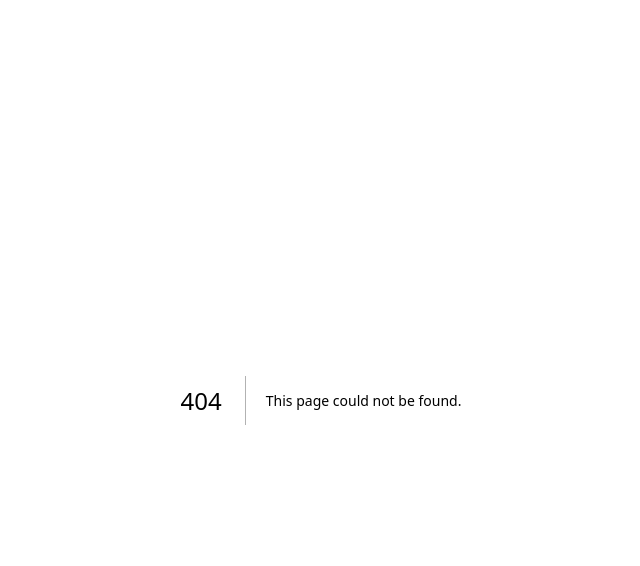
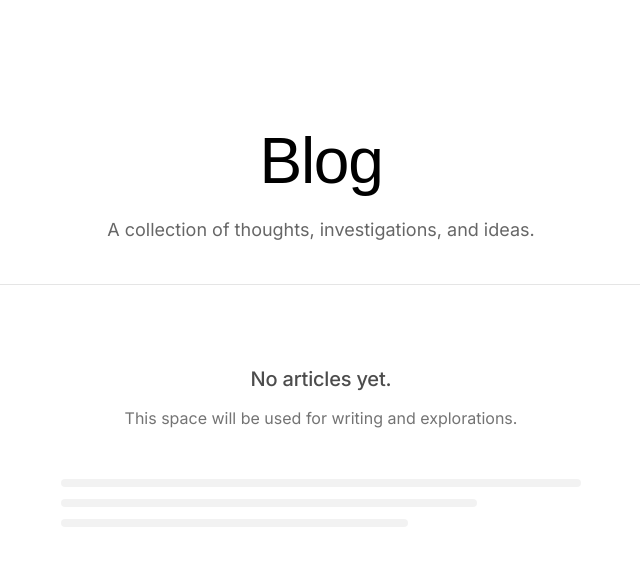
Before and after one commit to anvikaraina/Minimalist-Portfolio, a Next.js app: page /blog in a window 1280 px wide. Before the commit this address had no page. Shown: the top 566 px of the page, without its empty margins (319-959 px from the left). Built offline with nearby package versions, Linux system fonts and the light colour scheme; a web font is replaced by a local one.

Commit message:
Add minimalist empty blog page layout

```diff
--- /dev/null
+++ b/app/blog/page.tsx
@@ -0,0 +1,33 @@
+export default function BlogPage() {
+  return (
+    <div className="min-h-screen bg-white px-6 pb-16 pt-28 sm:pt-32">
+      <section className="mx-auto w-full max-w-[780px]">
+        <header className="text-center">
+          <h1 className="font-[family-name:var(--font-stix)] text-[clamp(2.5rem,6vw,4rem)] font-normal leading-[1.05] tracking-[-0.02em] text-black">
+            Blog
+          </h1>
+          <p className="mx-auto mt-5 max-w-[620px] text-base leading-relaxed text-black/60 sm:text-lg">
+            A collection of thoughts, investigations, and ideas.
+          </p>
+        </header>
+
+        <div className="mx-auto mt-10 h-px w-full max-w-[740px] bg-black/10" aria-hidden="true" />
+
+        <main className="mx-auto flex max-w-[640px] flex-col items-center text-center">
+          <div className="mt-20 animate-[fadeIn_600ms_ease-out_forwards] opacity-0">
+            <p className="text-xl font-medium tracking-[-0.01em] text-black/70">No articles yet.</p>
+            <p className="mt-3 text-base leading-relaxed text-black/55">
+              This space will be used for writing and explorations.
+            </p>
+          </div>
+
+          <div className="mt-12 flex w-full max-w-[520px] flex-col gap-3" aria-hidden="true">
+            <span className="h-2 w-full rounded-full bg-black/5" />
+            <span className="h-2 w-4/5 rounded-full bg-black/5" />
+            <span className="h-2 w-2/3 rounded-full bg-black/5" />
+          </div>
+        </main>
+      </section>
+    </div>
+  );
+}
--- a/app/styles.css
+++ b/app/styles.css
@@ -709,3 +709,15 @@ a {
     max-width: none;
   }
 }
+
+
+@keyframes fadeIn {
+  from {
+    opacity: 0;
+    transform: translateY(6px);
+  }
+  to {
+    opacity: 1;
+    transform: translateY(0);
+  }
+}
--- a/components/Navbar.tsx
+++ b/components/Navbar.tsx
@@ -2,7 +2,7 @@ import Link from 'next/link';
 
 const navItems = [
   { label: 'Projects', href: '/projects' },
-  { label: 'Blog', href: '#blog' },
+  { label: 'Blog', href: '/blog' },
   { label: 'About', href: '/#about' },
   { label: 'Contact', href: '/#contact-title' },
 ];
```
